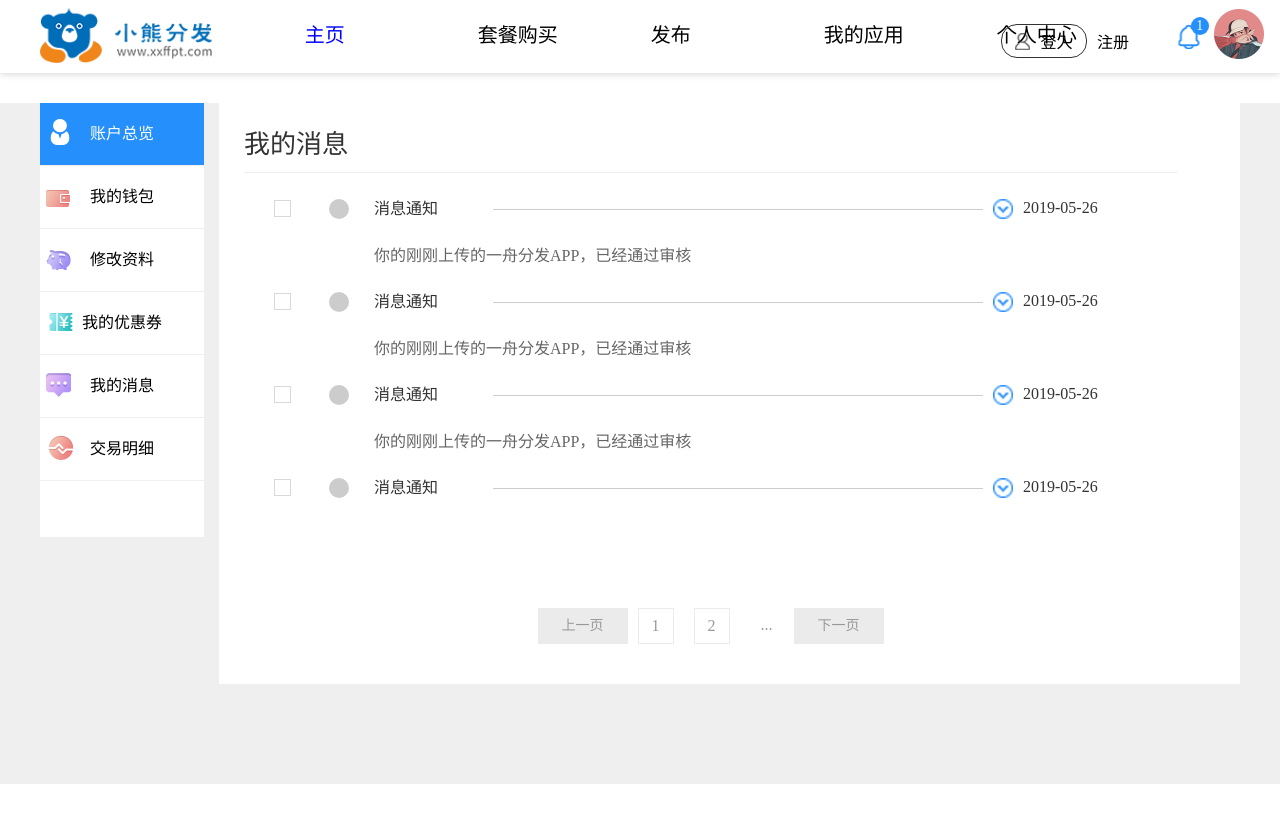
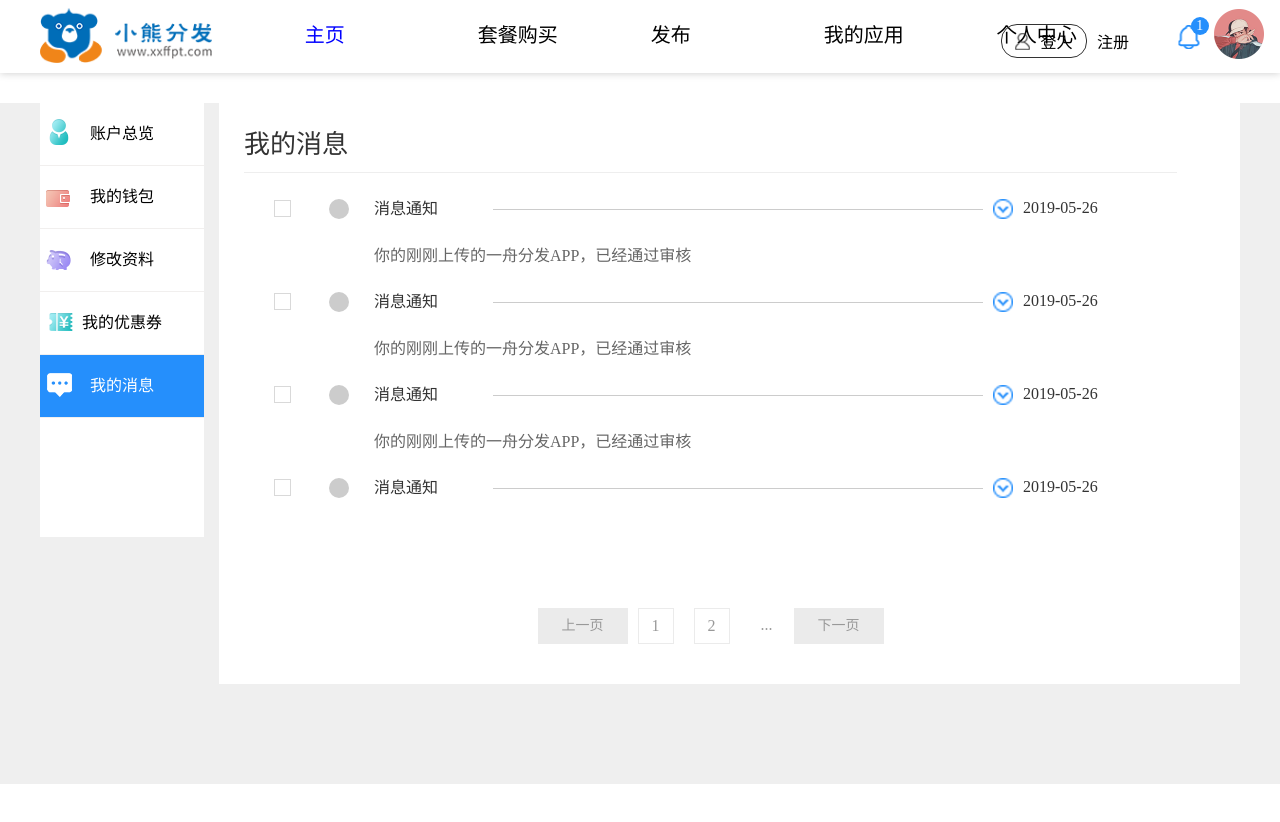
Before and after one commit to yinxiong94/xxff, a Vue app: page /#/news in a window 1280 px wide. Shown: the top 822 px of the page. Built offline with nearby package versions, Linux system fonts and the light colour scheme.

Commit message:
侧边栏bug及页面空白bug

```diff
--- a/src/common/navList.vue
+++ b/src/common/navList.vue
@@ -1,15 +1,14 @@
 <template>
   <div class="navList">
     <ul>
-      <li
-        v-for="item  in list"
-        v-bind:key="item.id"
-        :data-index="item.id"
-        :class="item.off?' ':'blue'"
-        v-on:click="Jump($event)"
-      >
+      <li v-for="item  in list"
+          v-bind:key="item.id"
+          :data-index="item.id"
+          :class="item.off?' blue':''"
+          v-on:click="Jump($event)">
         {{item.title}}
-        <img :src="item.off?item.Selection:item.noSelection" alt />
+        <img :src="item.off?item.Selection:item.noSelection"
+             alt />
       </li>
     </ul>
   </div>
@@ -17,75 +16,86 @@
 
 <script>
 export default {
-  data() {
+  props: ['cities'],
+  data () {
     return {
       list: [
         {
           id: 0,
           title: "账户总览",
-          Selection: require("../assets/nav1.png"),
-          noSelection: require("../assets/nav11.png"),
+          Selection: require("../assets/nav11.png"),
+          noSelection: require("../assets/nav1.png"),
           off: false
         },
         {
           id: 1,
           title: "我的钱包",
-          Selection: require("../assets/nav2.png"),
-          noSelection: require("../assets/nav12.png"),
-          off: true
+          Selection: require("../assets/nav12.png"),
+          noSelection: require("../assets/nav2.png"),
+          off: false
         },
         {
           id: 2,
           title: "修改资料",
-          Selection: require("../assets/nav3.png"),
-          noSelection: require("../assets/nav13.png"),
-          off: true
+          Selection: require("../assets/nav13.png"),
+          noSelection: require("../assets/nav3.png"),
+          off: false
         },
         {
           id: 3,
           title: "我的优惠券",
-          Selection: require("../assets/nav4.png"),
-          noSelection: require("../assets/nav14.png"),
-          off: true
+          Selection: require("../assets/nav14.png"),
+          noSelection: require("../assets/nav4.png"),
+          off: false
         },
         {
           id: 4,
           title: "我的消息",
-          Selection: require("../assets/nav5.png"),
-          noSelection: require("../assets/nav15.png"),
-          off: true
-        },
-        {
-          id: 5,
-          title: "交易明细",
-          Selection: require("../assets/nav6.png"),
-          noSelection: require("../assets/nav16.png"),
-          off: true
+          Selection: require("../assets/nav15.png"),
+          noSelection: require("../assets/nav5.png"),
+          off: false
         }
-      ]
+        // {
+        //   id: 5,
+        //   title: "交易明细",
+        //   Selection: require("../assets/nav6.png"),
+        //   noSelection: require("../assets/nav16.png"),
+        //   off: false
+        // }
+      ],
+      index: 0
     };
   },
   methods: {
-    Jump: function(e) {
+    Jump: function (e) {
       let index = e.target.dataset.index;
+      this.index = index;
       for (let i = 0; i < this.list.length; i++) {
         if (index == i) {
-          this.list[index].off = false;
+          this.list[index].off = true;
         } else {
-          this.list[i].off = true;
+          this.list[i].off = false;
         }
       }
       index == 0
         ? this.$router.push({ path: "/Overview" })
         : index == 1
-        ? this.$router.push({ path: "/withdrawal" })
-        : index == 2
-        ? this.$router.push({ path: "/modify" })
-        :index == 3
-        ?this.$router.push({ path: "/amend" }):
-        index == 4?this.$router.push({ path: "/news" }):""
+          ? this.$router.push({ path: "/withdrawal" })
+          : index == 2
+            ? this.$router.push({ path: "/modify" })
+            : index == 3
+              ? this.$router.push({ path: "/amend" }) :
+              index == 4 ? this.$router.push({ path: "/news" }) : ""
         ;
-      //
+    }
+  },
+  created () {
+    for (let i = 0; i < this.list.length; i++) {
+      if (this.cities == i) {
+        this.list[this.cities].off = true;
+      } else {
+        this.list[i].off = false;
+      }
     }
   }
 };
--- a/src/components/amend.vue
+++ b/src/components/amend.vue
@@ -3,7 +3,7 @@
     <headWoke></headWoke>
     <div class="mian">
       <dir class="banxin">
-        <navList></navList>
+        <navList :cities='3'></navList>
         <div class="wallet">
           <div class="wallet1">
             <div class="wallet_top">
@@ -23,7 +23,8 @@
           <div class="wallet3">
             <div class="wallet3_list">
               <div class="wallet3_hb">
-                <img src="../assets/chengg.png" alt />
+                <img src="../assets/chengg.png"
+                     alt />
                 <span>新人推荐优惠卷</span>
               </div>
               <div class="wallet3_hb">
@@ -39,7 +40,8 @@
             </div>
             <div class="wallet3_list">
               <div class="wallet3_hb">
-                <img src="../assets/chengg.png" alt />
+                <img src="../assets/chengg.png"
+                     alt />
                 <span>新人推荐优惠卷</span>
               </div>
               <div class="wallet3_hb">
@@ -55,7 +57,8 @@
             </div>
             <div class="wallet3_list">
               <div class="wallet3_hb">
-                <img src="../assets/chengg.png" alt />
+                <img src="../assets/chengg.png"
+                     alt />
                 <span>新人推荐优惠卷</span>
               </div>
               <div class="wallet3_hb">
@@ -71,7 +74,8 @@
             </div>
             <div class="wallet3_list">
               <div class="wallet3_hb">
-                <img src="../assets/chengg.png" alt />
+                <img src="../assets/chengg.png"
+                     alt />
                 <span>新人推荐优惠卷</span>
               </div>
               <div class="wallet3_hb">
@@ -87,7 +91,8 @@
             </div>
             <div class="wallet3_list">
               <div class="wallet3_hb">
-                <img src="../assets/chengg.png" alt />
+                <img src="../assets/chengg.png"
+                     alt />
                 <span>新人推荐优惠卷</span>
               </div>
               <div class="wallet3_hb">
@@ -102,7 +107,10 @@
               </div>
             </div>
             <div class="wallet3_list wallet3_list_fy">
-              <el-pagination background layout="prev, pager, next" :total="100" size="4"></el-pagination>
+              <el-pagination background
+                             layout="prev, pager, next"
+                             :total="100"
+                             size="4"></el-pagination>
             </div>
           </div>
         </div>
@@ -205,8 +213,8 @@ body {
 .wallet3_cl {
   color: red;
 }
-.wallet3_list_fy{
-    align-items: center;
-    justify-content: center;
+.wallet3_list_fy {
+  align-items: center;
+  justify-content: center;
 }
 </style>
--- a/src/components/pirce/pirce.vue
+++ b/src/components/pirce/pirce.vue
@@ -12,7 +12,7 @@
           购买发布包
           <div class="package_k">
             <div class="click1">时长包</div>
-            <div class="click2">次数包</div>
+            <!-- <div class="click2">次数包</div> -->
           </div>
         </div>
         <div class="list">
@@ -87,6 +87,15 @@ export default {
       this.$router.push({ name: 'payment' });
     }
   },
+  created () {
+    let prl = {
+      action: 'GetProduct',
+      IsType: 0
+    }
+    this.$post("GetUserData.ashx", prl).then(res => {
+      console.log(res);
+    })
+  }
 }
 </script>
 <style>
--- a/src/components/withdrawal/Overview.vue
+++ b/src/components/withdrawal/Overview.vue
@@ -3,7 +3,7 @@
     <headWoke></headWoke>
     <div class="mian">
       <div class="banxin">
-        <navList></navList>
+        <navList :cities='0'></navList>
         <div class="mian_right">
           <div class="Overview_data">
             <div class="Overview_data_top">
--- a/src/components/withdrawal/modify.vue
+++ b/src/components/withdrawal/modify.vue
@@ -3,7 +3,7 @@
     <headWoke></headWoke>
     <div class="mian">
       <dir class="banxin">
-        <navList></navList>
+        <navList :cities='2'></navList>
         <!-- <div class="wallet">
           <div class="title">修改资料</div>
           <div class="wallet_data">
@@ -108,14 +108,16 @@
           <div class="wallet_wallet">
             <span>手机验证码</span>
             <div class="wallet_send">
-              <input type="text" maxlength="11">
+              <input type="text"
+                     maxlength="11">
               <div class="wallet_send_btn">获取验证码</div>
             </div>
           </div>
           <div class="wallet_wallet">
             <span>输入新手机号码</span>
             <div class="wallet_send">
-              <input type="text" maxlength="11">
+              <input type="text"
+                     maxlength="11">
             </div>
           </div>
           <div class="wallet_wallet">
@@ -129,7 +131,6 @@
             确定修改
           </div>
         </div>
-
         <!-- 修改密码 -->
         <!-- <div class="wallet">
           <div class="title">修改密码</div>
@@ -174,6 +175,9 @@ export default {
   },
   watch: {
 
+  },
+  created () {
+    console.log(this.list);
   }
 }
 </script>
--- a/src/components/withdrawal/news.vue
+++ b/src/components/withdrawal/news.vue
@@ -3,7 +3,7 @@
     <headWoke></headWoke>
     <div class="mian">
       <div class="banxin">
-        <navList></navList>
+        <navList :cities='4'></navList>
         <div class="mian_conter">
           <div class="title">
             <h4>我的消息</h4>
--- a/src/main.js
+++ b/src/main.js
@@ -3,9 +3,11 @@ import App from './App'
 import router from './router'
 import ElementUI from 'element-ui'
 import 'element-ui/lib/theme-chalk/index.css'
-import { fetchGet, fetchPost } from './http'
+import { fetchGet, fetchPost} from './http'
 Vue.prototype.$get = fetchGet
 Vue.prototype.$post = fetchPost
+
+
 Vue.use(ElementUI)
 Vue.config.productionTip = false
 
```
Also changed, not shown: src/common/header.vue (+24 -18 lines), src/components/withdrawal/withdrawal.vue (+34 -31 lines).
